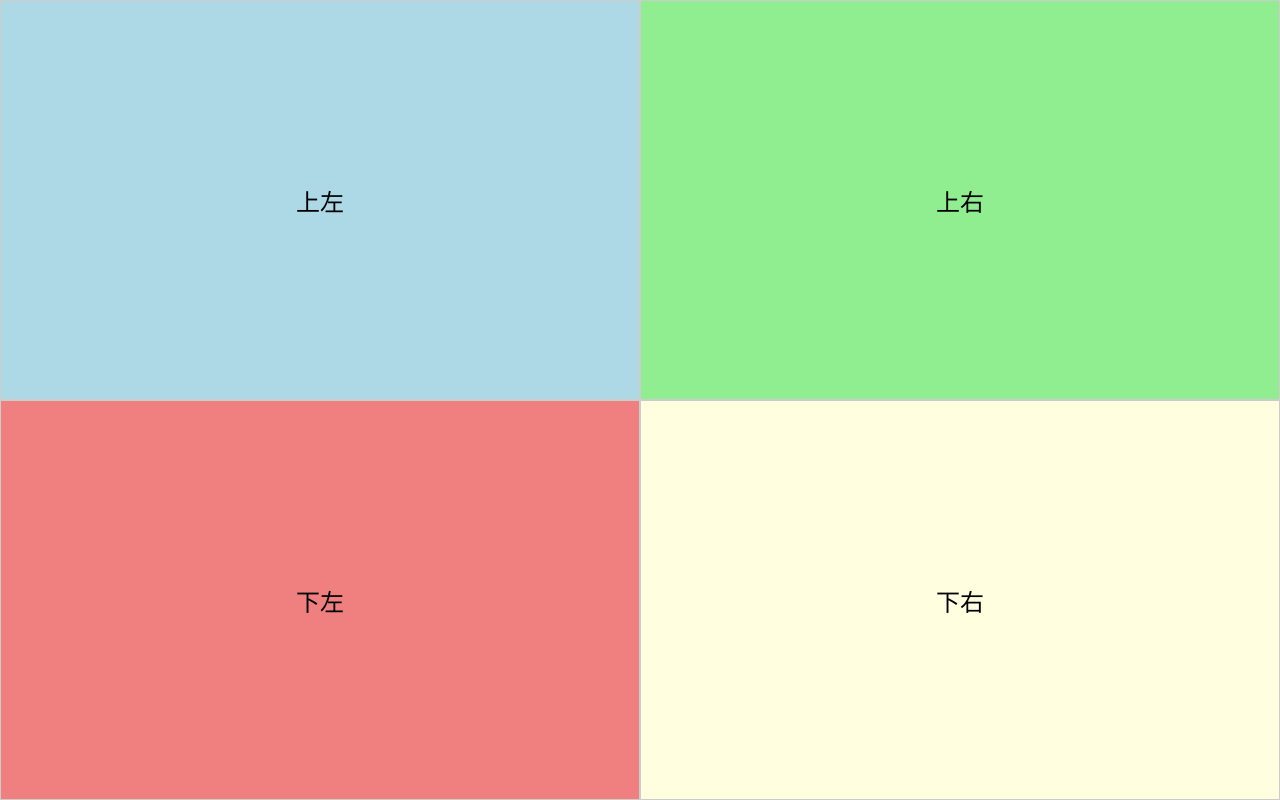
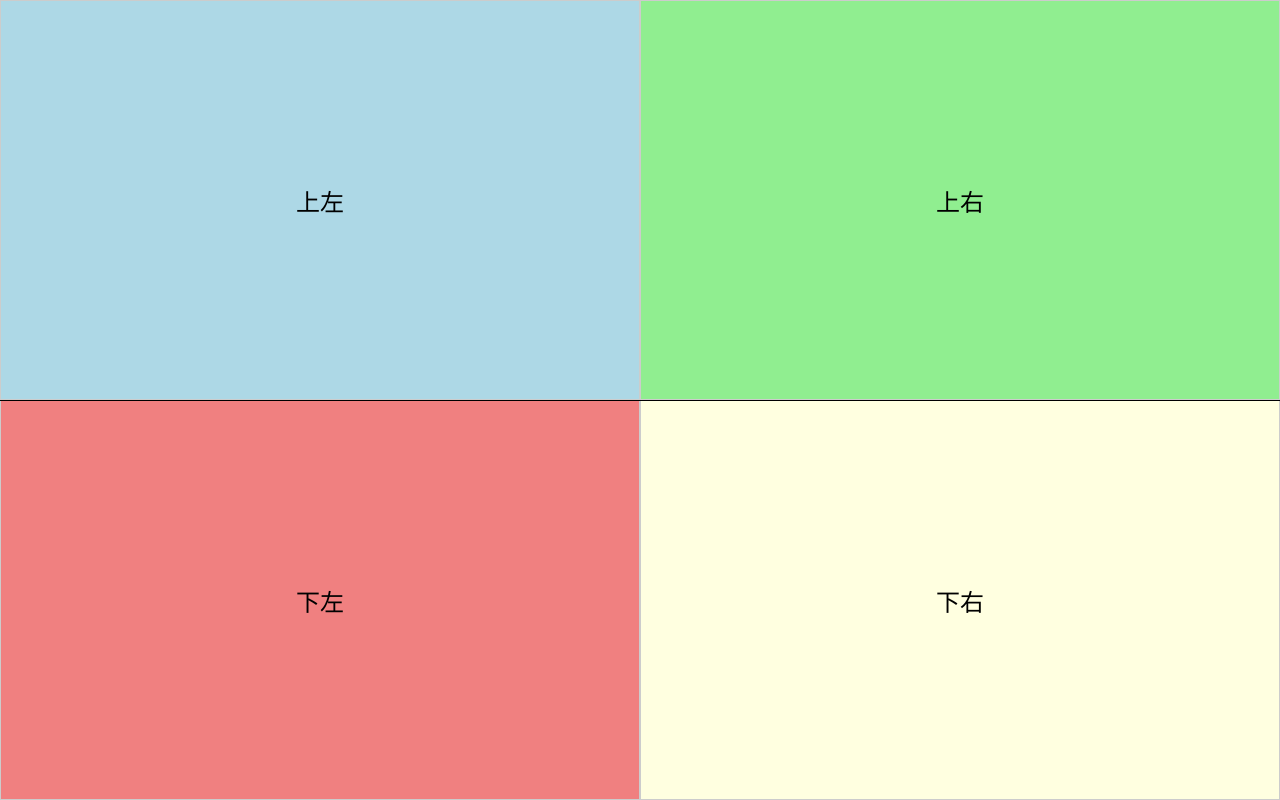
Before and after one commit to mysite18/mysite, a plain HTML site: page index.html in a window 1280 px wide. Drawn offline with Linux system fonts and the light colour scheme.

Commit message:
ページ改良

```diff
--- a/styles.css
+++ b/styles.css
@@ -6,6 +6,7 @@ body {
     grid-template-columns: 50% 50%; /* 横に2つのカラム */
     grid-template-rows: 50% 50%; /* 縦に2つの行 */
     height: 100vh; /* 画面全体の高さを使う */
+    position: relative; /* 絶対位置で線を引くため */
 }
 
 /* 各セクションのスタイル */
@@ -16,6 +17,29 @@ body {
     font-size: 24px;
     background-color: #f2f2f2;
     border: 1px solid #ccc;
+    position: relative; /* 各エリアに絶対位置の線を引くため */
+}
+
+/* 左側の縦線 */
+body::before {
+    content: '';
+    position: absolute;
+    top: 0;
+    left: 50%;
+    height: 100%;
+    width: 1px;
+    background-color: black;
+}
+
+/* 下側の横線 */
+body::after {
+    content: '';
+    position: absolute;
+    top: 50%;
+    left: 0;
+    width: 100%;
+    height: 1px;
+    background-color: black;
 }
 
 #top-left {
```
